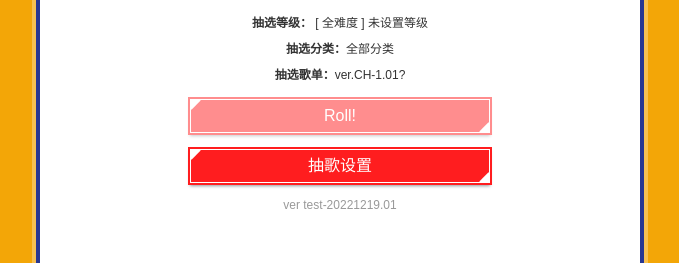
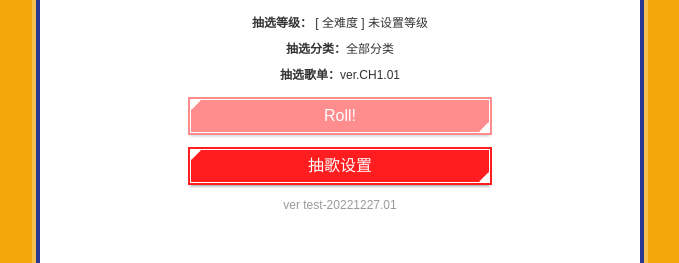
Before and after one commit to eiko-g/chunithm-roll-vue, a Vue app: page /#/roll in a window 1280 px wide. Shown: the part 456-719 px from the top of the page, without its empty margins (300-979 px from the left). Built offline with nearby package versions, Linux system fonts and the light colour scheme.

Commit message:
修改版本号

```diff
--- a/src/components/Roll/SettingInfoBlock.vue
+++ b/src/components/Roll/SettingInfoBlock.vue
@@ -21,7 +21,7 @@
         </p>
         <p>
             <b>抽选歌单：</b>
-            <span class="songlist">ver.CH-1.01?</span>
+            <span class="songlist">ver.CH1.01</span>
         </p>
     </div>
 </template>
--- a/src/views/Roll/RollIndexView.vue
+++ b/src/views/Roll/RollIndexView.vue
@@ -3,7 +3,7 @@
     <SettingInfoBlockVue :setting="settingStore" />
     <RollButtonsVue @rollClicked="roll" :buttonDisabled="buttonDisabled" />
     <div class="footer">
-        <p>ver test-20221219.01</p>
+        <p>ver test-20221227.01</p>
     </div>
 </template>
 <script setup lang="ts">
```
